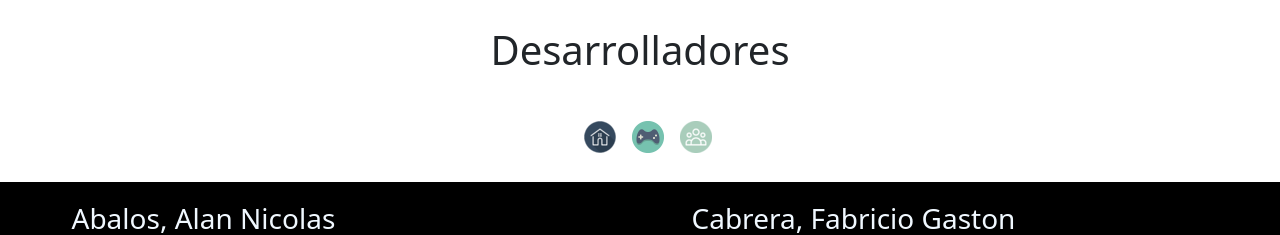
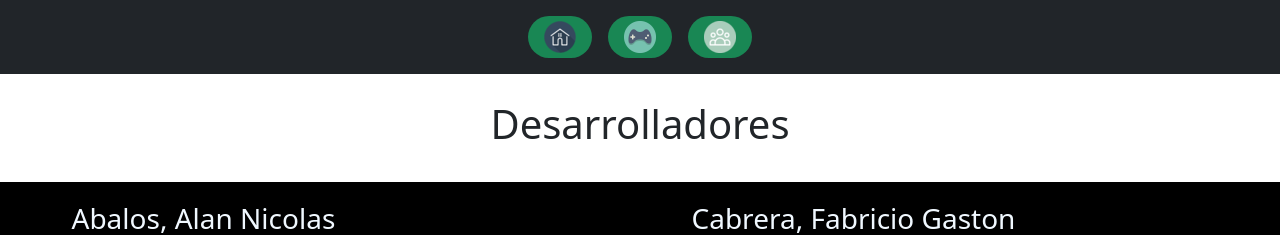
Before and after one commit to Makedok7/PiedraPapelTijeras_Grupo16, a React (Create React App) app: page /desarrolladores in a window 1280 px wide. Shown: the top 235 px of the page. Built offline with nearby package versions, Linux system fonts and the light colour scheme.

Commit message:
Cambios en el componente nav.Macedo Facundo

```diff
--- a/src/componentes/Desarrolladores.js
+++ b/src/componentes/Desarrolladores.js
@@ -43,11 +43,8 @@ export default function Desarrolladores() {
     ]
     return (
         <>
-
+            {Nav()}
             <h1 className="title">Desarrolladores</h1>
-
-            {Nav()}
-
             <div class="contenedor">
 
                 {users.map((user, i) => {
--- a/src/componentes/Juego.js
+++ b/src/componentes/Juego.js
@@ -71,14 +71,14 @@ export default function Juego() {
 
     return (
 
-        <div class="row text-center">
+        <div className="row text-center">
             {Nav()}
-            <div class="row">
+            <div className="row">
             <h1>El ganador es: {resultado}</h1>
             <p>puntaje jugador1:{countJugador1}</p>
             <p>puntaje jugador2:{countJugador2}</p>
             </div>
-            <div class="col">
+            <div className="col">
             <div>
                 Jugador1
                 <img src="../images/piedra.png" id="jugador1" alt="" key="0" />
@@ -93,16 +93,13 @@ export default function Juego() {
                 <img src="../images/papel.png" id="eleccion" alt='papel' key="2" onClick={() => cambiarJugador1("../images/papel.png", 2, "papel")} />
             </div>
             </div>
-            <div class="col">
+            <div className="col">
             <p> Click para jugar</p>
             <button onClick={() => jugar()}>
                 Jugar
             </button>
-
-
-
             </div>
-            <div class="col">
+            <div className="col">
                 <div>
                     Jugador 2
                     <img src="../images/piedra.png" id="jugador2" alt="jugador2" />
--- a/src/componentes/Nav.js
+++ b/src/componentes/Nav.js
@@ -2,21 +2,21 @@ import { Link } from 'react-router-dom';
 
 export default function Nav() {
     return (
-        <nav className='navbar justify-content-center'>
-            <ul className='row '>
-                <li className='col list-group-item'>
-                    <Link to='/' className='btn-principal'>
-                        <img src='/images/nav-Icons/home.png' alt="Home" className="navbar-brand" />
+        <nav className='col navbar justify-content-center bg-dark'>
+            <ul className='d-flex list-inline my-auto py-2'>
+                <li className='col bg-success rounded-pill mx-2'>
+                    <Link to='/' className='btn-principal wrap '>
+                        <img src='/images/nav-Icons/home.png' alt="Home" className="navbar-brand mx-3" />
                     </Link>
                 </li>
-                <li className='col list-group-item'>
-                    <Link to='/juego' className='btn-principal'>
-                        <img src='/images/nav-Icons/juego.png' alt="Juego" className="navbar-brand" />
+                <li className='col bg-success rounded-pill mx-2'>
+                    <Link to='/juego' className='btn-principal wrap'>
+                        <img src='/images/nav-Icons/juego.png' alt="Juego" className="navbar-brand mx-3" />
                     </Link>
                 </li>
-                <li className='col list-group-item'>
-                    <Link to='/desarrolladores' className='btn-principal'>
-                        <img src='/images/nav-Icons/desarrolladores.png' alt="Desarrolladores" className="navbar-brand" />
+                <li className='col bg-success rounded-pill mx-2'>
+                    <Link to='/desarrolladores' className='btn-principal wrap'>
+                        <img src='/images/nav-Icons/desarrolladores.png' alt="Desarrolladores" className="navbar-brand mx-3" />
                     </Link>
                 </li>
             </ul>
```
